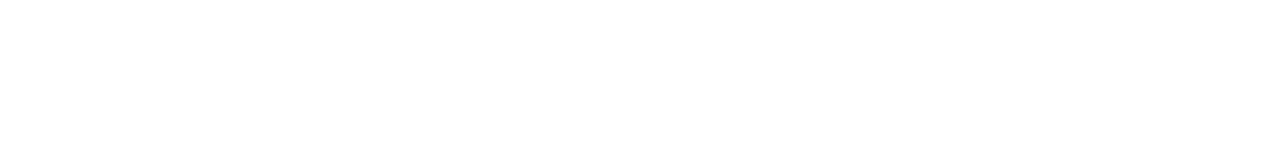
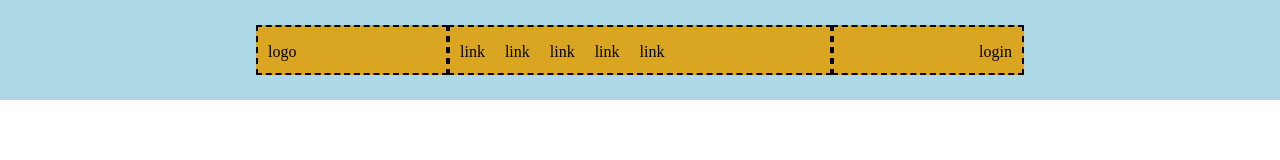
Before and after one commit to yaredghebre/htmlcss-struttura-discord, a plain HTML site: page index.html in a window 1280 px wide. Drawn offline with Linux system fonts and the light colour scheme.

Commit message:
Add: Section Header

```diff
--- a/css/style.css
+++ b/css/style.css
@@ -0,0 +1,64 @@
+/* COLORS
+    Lightblue: #add8e6
+    Yellow: #daa520
+    Darkblue: #00008b
+    Fuchsia: #ee82ee
+    Blue: #1e90ff
+    Lightpink: #ffc0cb
+    Green: #228b22
+    Darkpink: #f08080
+    Aqua: #20b2aa
+    Black: #23272a
+*/
+
+/* RESET */
+* {
+    margin: 0;
+    padding: 0;
+    box-sizing: border-box;
+}
+
+/* HEADER */
+.header{
+    background-color: #add8e6;
+    display: flex;
+    justify-content: center;
+    align-items: center;
+    /* debug */
+    height: 100px;
+}
+
+.header-container{
+    background-color: #daa520;
+    display: flex;
+    line-height: 50px;
+    width: 60%;
+    /* debug */
+    height: 50px;
+}
+
+.header-nav ul{
+    list-style-type: none;
+    display: flex;
+    gap: 20px;
+}
+
+.header-logo{
+    border: dashed 2px;
+    width: 25%;
+    padding: 0 10px;
+}
+
+.header-nav{
+    border: dashed 2px;
+    width: 50%;
+    padding: 0 10px;
+    text-align: center;
+}
+
+.header-login{
+    border: dashed 2px;
+    width: 25%;
+    padding: 0 10px;
+    text-align: right;
+}
--- a/index.html
+++ b/index.html
@@ -10,11 +10,20 @@
 </head>
 <body>
     <!-- HEADER -->
-    <header>
-        <section class="header-top">
-            <nav></nav>
+    <header class="header">
+        <section class="header-container">
+            <div class="header-logo">logo</div>
+            <nav class="header-nav">
+                <ul>
+                    <li>link</a></li>
+                    <li>link</a></li>
+                    <li>link</a></li>
+                    <li>link</a></li>
+                    <li>link</a></li>
+                </ul>
+            </nav>
+            <div class="header-login">login</div>
         </section>
-        <section class="header-bottom"></section>
     </header>
     <!--/ HEADER -->
 
```
